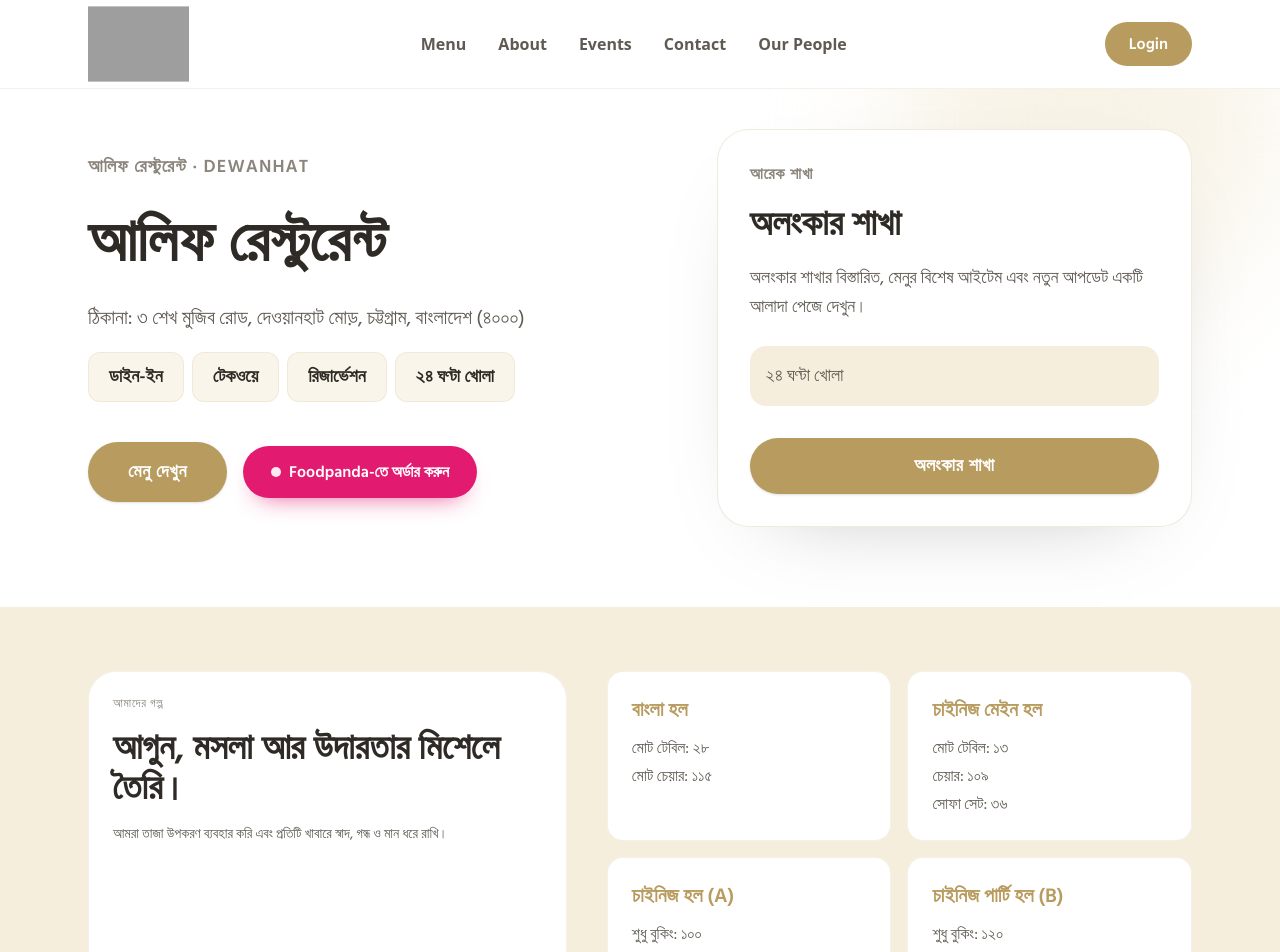
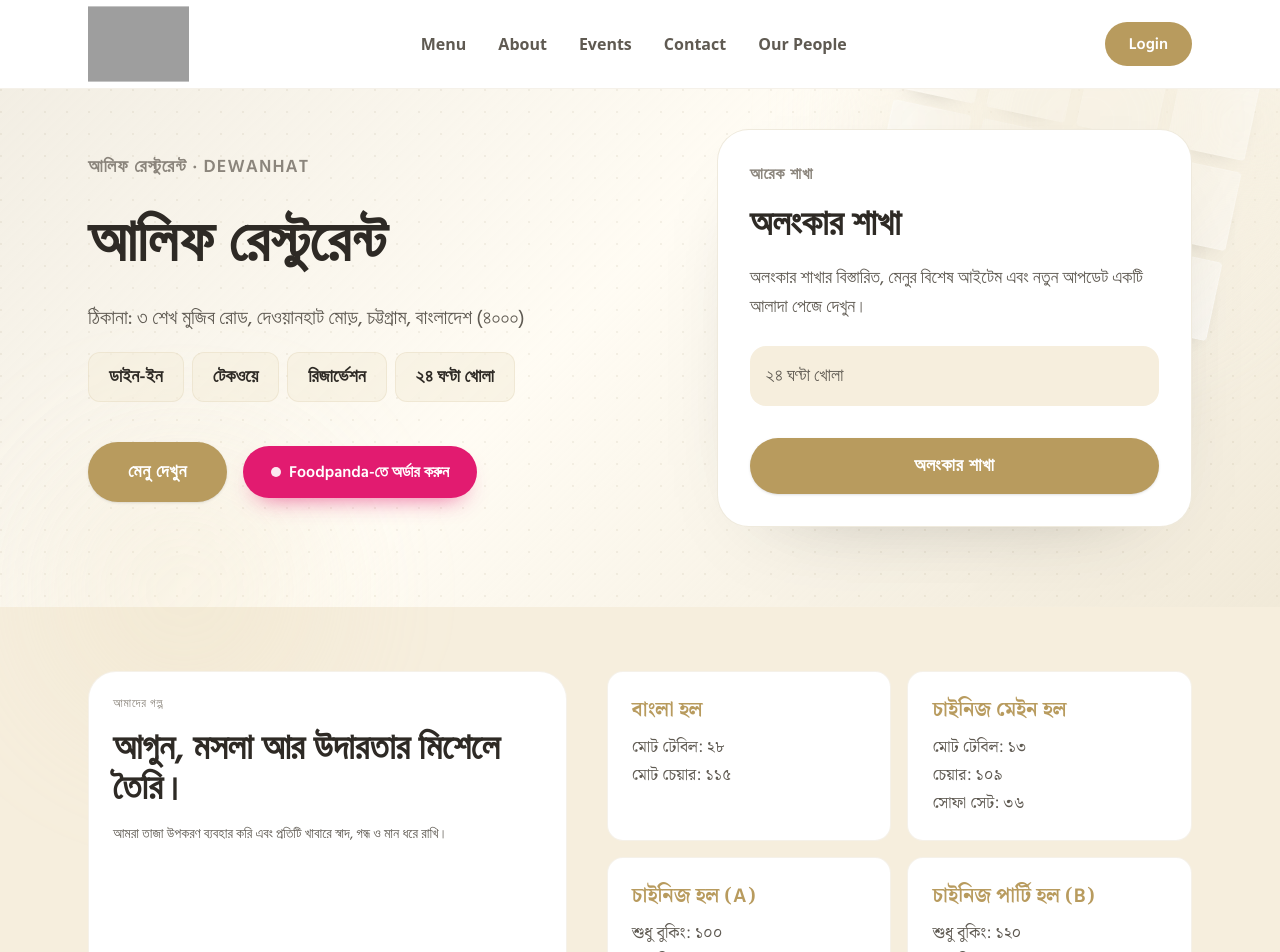
Before and after one commit to Lihan37/alif-client, a React (Vite) app: page / in a window 1280 px wide. Shown: the top 952 px of the page. Built offline with nearby package versions, Linux system fonts and the light colour scheme; no server answers; grey boxes are pictures that could not be loaded.

Commit message:
banner update

```diff
--- a/index.html
+++ b/index.html
@@ -2,15 +2,19 @@
 <html lang="en">
   <head>
     <meta charset="UTF-8" />
-    <link rel="icon" type="image/svg+xml" href="/vite.svg" />
+    <link
+      rel="icon"
+      type="image/png"
+      href="https://res.cloudinary.com/duaysox2a/image/upload/v1772206360/alif_new_logo_red_kcjfhf.png"
+    />
     <link rel="preconnect" href="https://fonts.googleapis.com" />
     <link rel="preconnect" href="https://fonts.gstatic.com" crossorigin />
     <link
-      href="https://fonts.googleapis.com/css2?family=Fraunces:wght@300;500;600;700&family=Hind+Siliguri:wght@400;500;600;700&family=Noto+Sans+Bengali:wght@400;500;600;700&display=swap"
+      href="https://fonts.googleapis.com/css2?family=Fraunces:wght@300;500;600;700&family=Hind+Siliguri:wght@400;500;600;700&family=Noto+Sans+Bengali:wght@400;500;600;700&family=Noto+Serif+Bengali:wght@400;500;600;700&display=swap"
       rel="stylesheet"
     />
     <meta name="viewport" content="width=device-width, initial-scale=1.0" />
-    <title>alif-client</title>
+    <title>Alif Restaurant</title>
   </head>
   <body>
     <div id="root"></div>
--- a/src/App.tsx
+++ b/src/App.tsx
@@ -3,11 +3,24 @@ import { Link } from 'react-router-dom';
 function App() {
   return (
     <div className="relative overflow-hidden">
-      <div className="absolute -top-40 right-0 h-96 w-96 rounded-full bg-brand-light/70 blur-3xl" />
-      <div className="absolute -bottom-32 left-10 h-72 w-72 rounded-full bg-accent/20 blur-3xl" />
+      <section className="animate-hero-in relative isolate">
+        <div className="pointer-events-none absolute inset-0 -z-10 bg-[linear-gradient(135deg,rgba(232,224,205,0.55)_0%,rgba(255,251,241,0.82)_45%,rgba(215,194,145,0.35)_100%)]" />
+        <div className="pointer-events-none absolute inset-0 -z-10 bg-[radial-gradient(circle_at_1px_1px,rgba(130,112,72,0.14)_1px,transparent_0)] [background-size:22px_22px] opacity-60" />
+        <div className="pointer-events-none absolute -top-24 right-0 hidden -z-10 md:block">
+          <div className="grid origin-top-right rotate-12 grid-cols-4 gap-3">
+            {Array.from({ length: 16 }).map((_, index) => (
+              <span
+                key={`hero-tile-${index}`}
+                className="h-20 w-20 rounded-sm border border-white/50 bg-white/75 shadow-[0_12px_24px_-18px_rgba(20,20,20,0.45)] backdrop-blur-[1px]"
+              />
+            ))}
+          </div>
+        </div>
+        <div className="pointer-events-none absolute -top-40 right-0 -z-10 h-96 w-96 rounded-full bg-brand-light/70 blur-3xl" />
+        <div className="pointer-events-none absolute -bottom-32 left-10 -z-10 h-72 w-72 rounded-full bg-brand/20 blur-3xl" />
 
-      <section className="animate-hero-in relative z-10 mx-auto grid w-full max-w-6xl items-center gap-10 px-4 pb-16 pt-8 font-bn sm:px-6 md:gap-12 md:pb-20 md:pt-10 md:grid-cols-[1.1fr_0.9fr]">
-        <div>
+        <div className="mx-auto grid w-full max-w-6xl items-center gap-10 px-4 pb-16 pt-8 font-bn sm:px-6 md:gap-12 md:pb-20 md:pt-10 md:grid-cols-[1.1fr_0.9fr]">
+        <div className="relative z-10">
           <p className="mb-6 text-base font-semibold uppercase tracking-[0.06em] text-text-muted md:text-lg">
             আলিফ রেস্টুরেন্ট · Dewanhat
           </p>
@@ -48,7 +61,7 @@ function App() {
             </a>
           </div>
         </div>
-        <div className="relative">
+        <div className="relative z-10">
           <div className="w-full rounded-[28px] border border-brand-dark/30 bg-white p-5 shadow-[0_30px_90px_-60px_rgba(0,0,0,0.35)] sm:rounded-[32px] sm:p-8">
             <p className="text-sm font-semibold uppercase tracking-[0.05em] text-text-muted md:text-base">আরেক শাখা</p>
             <h2 className="mt-4 text-3xl font-semibold leading-tight text-text-primary md:text-4xl">
@@ -68,6 +81,7 @@ function App() {
             </Link>
           </div>
         </div>
+        </div>
       </section>
 
       <section id="about" className="bg-surface-section">
@@ -81,7 +95,7 @@ function App() {
               আমরা তাজা উপকরণ ব্যবহার করি এবং প্রতিটি খাবারে স্বাদ, গন্ধ ও মান ধরে রাখি।
             </p>
           </div>
-          <div className="grid gap-4 md:grid-cols-2">
+          <div className="font-bn-clear grid gap-4 md:grid-cols-2">
             {[
               {
                 title: 'বাংলা হল',
--- a/src/index.css
+++ b/src/index.css
@@ -100,7 +100,7 @@
   }
 
   .font-bn-clear {
-    font-family: "Noto Sans Bengali", "Hind Siliguri", "Segoe UI", sans-serif;
+    font-family: "Noto Serif Bengali", "Noto Sans Bengali", "Hind Siliguri", "Segoe UI", sans-serif;
   }
 }
 
```
